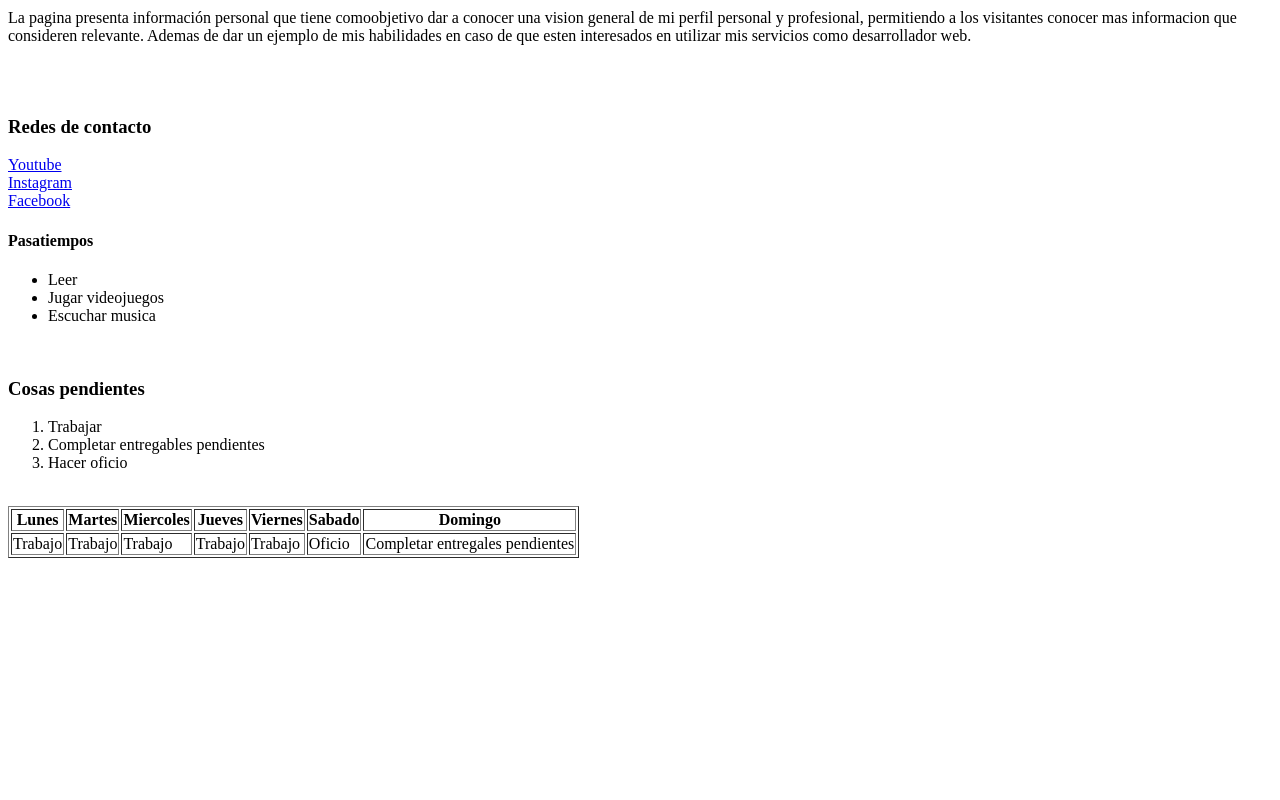
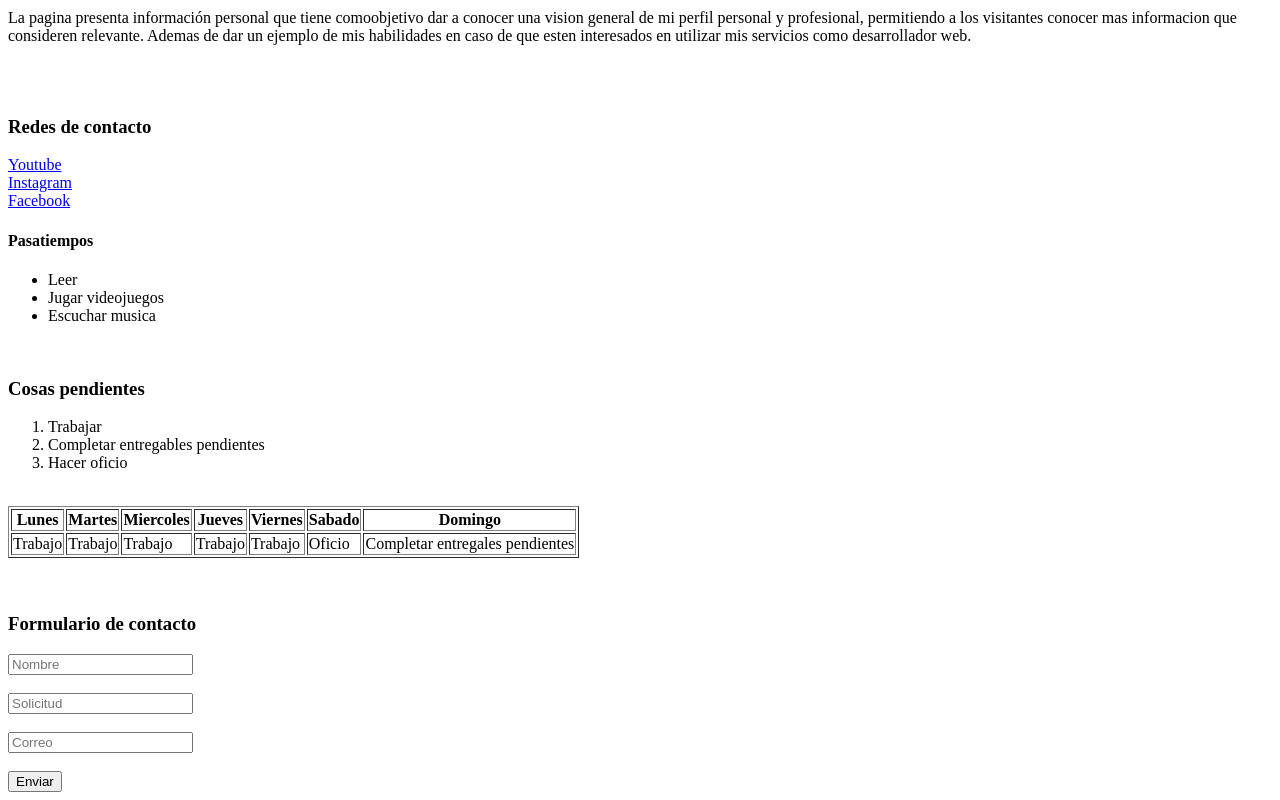
Before and after one commit to Empedroza/mi-pagina-web, a plain HTML site: page index.html in a window 1280 px wide. Shown: the part 600-1400 px from the top of the page. Before the commit the page ends 1202 px from the top, so only its background shows below. Drawn offline with Linux system fonts and the light colour scheme.

Commit message:
Formulario de contacto

```diff
--- a/index.html
+++ b/index.html
@@ -25,8 +25,7 @@
         <p>Poseo un titulo de bachiller con enfasis en pedagogía y actualmente me ncuentro culminando mi titulo como
             tecnico en mantenimiento de sistemas.
         </p>
-        <p>Tengo habilidades basicas para la programación en lenguaje de Java, JavaScript, python y habilidades de
-            desarrollo de paginas web con BootsTrap.
+        <p>Tengo habilidades basicas para la programación en lenguaje de Java, JavaScript, python y habilidades de            desarrollo de paginas web con BootsTrap.
         </p>
 
     </div>
@@ -111,8 +110,23 @@
         </table>
 
     </div>
-    <br><br>
-
+    <br>
+    <br>
+    <div>
+        <h3>Formulario de contacto</h3>
+        <form action="">
+            <input type="text" placeholder="Nombre">
+            <br>
+            <br>
+            <input type="text" placeholder="Solicitud">
+            <br>
+            <br>
+            <input type="email" placeholder="Correo">
+            <br>
+            <br>
+            <button type="submit">Enviar</button>
+        </form>
+    </div>
 </body>
 
 </html>
```
Also changed, not shown: img/prueba d uso de git1.png (added), img/prueba de uso de git2.png (added).
